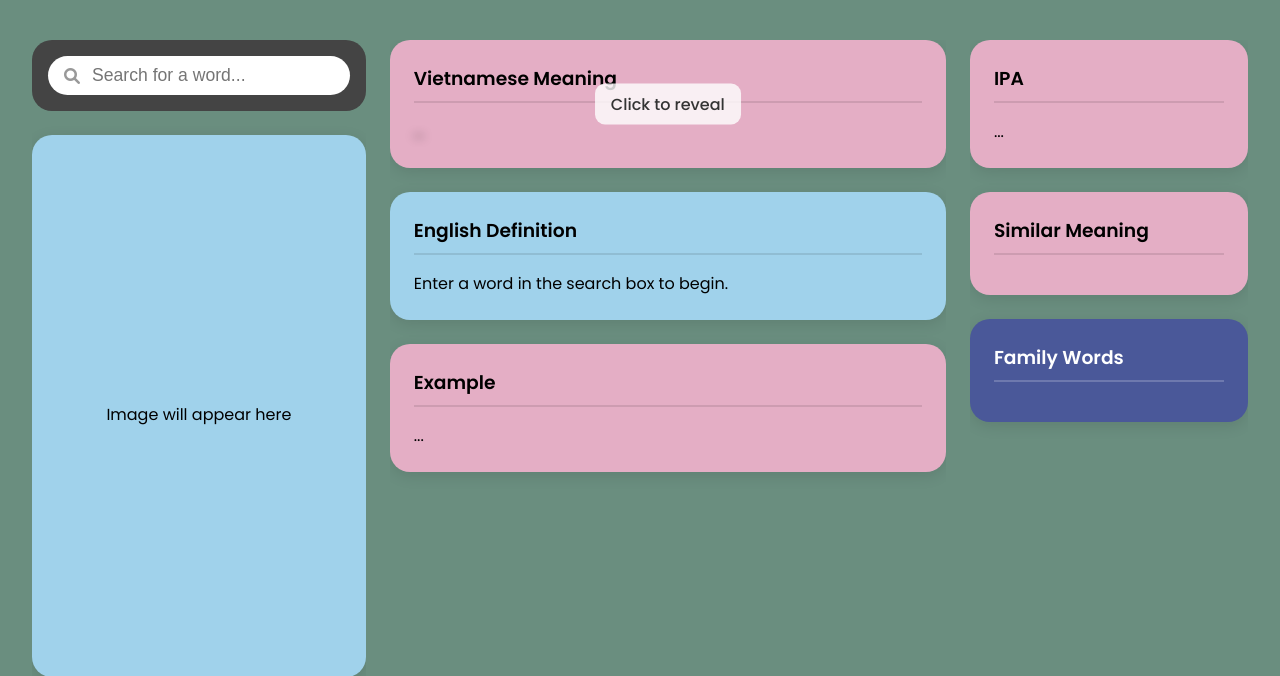
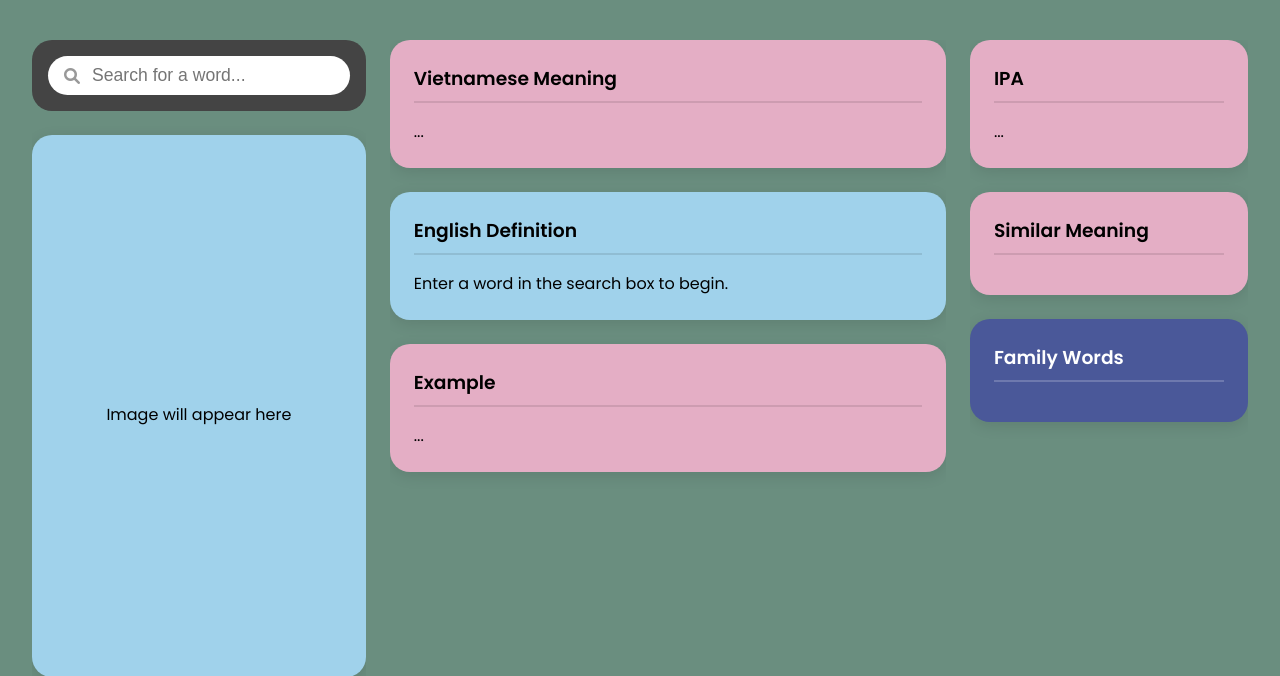
Before and after one commit to ntuanh/MyVocab, a Flask app: page / in a window 1280 px wide. Shown: the top 676 px of the page. Run offline with Flask 3, Linux system fonts and the light colour scheme.

Commit message:
fix: Vietnamese meaning box

```diff
--- a/my_website/static/script.js
+++ b/my_website/static/script.js
@@ -57,8 +57,8 @@ document.addEventListener('DOMContentLoaded', () => {
         ipaEl.textContent = data.pronunciation_ipa || 'N/A';
 
         // Restore the "Click to reveal" functionality
-        vietnamesePanel.classList.add('hidden');
-        vietnamesePanel.classList.remove('revealed');
+//        vietnamesePanel.classList.add('hidden');
+//        vietnamesePanel.classList.remove('revealed');
 
         const createTagList = (element, list) => {
             element.innerHTML = '';
--- a/my_website/static/style.css
+++ b/my_website/static/style.css
@@ -273,7 +273,7 @@ body {
 #next-word-btn, #change-topics-btn { padding: 0.7rem 1.5rem; border: 2px solid #ccc; background-color: white; border-radius: 10px; cursor: pointer; font-size: 1rem; font-weight: 500; margin-top: 1rem; margin-right: 0.5rem; }
 
 /* General utility class to hide elements */
-/*.hidden { display: none !important; }*/
+.hidden { display: none !important; }
 
 
 #vietnamese-panel {
--- a/my_website/templates/index.html
+++ b/my_website/templates/index.html
@@ -24,7 +24,7 @@
 
         <!-- CENTER COLUMN: Main word details -->
         <main id="main-content">
-            <div id="vietnamese-panel" class="panel pink hidden">
+            <div id="vietnamese-panel" class="panel pink">
                 <h3>Vietnamese Meaning</h3>
                 <p id="vietnamese-meaning">...</p>
             </div>
```
